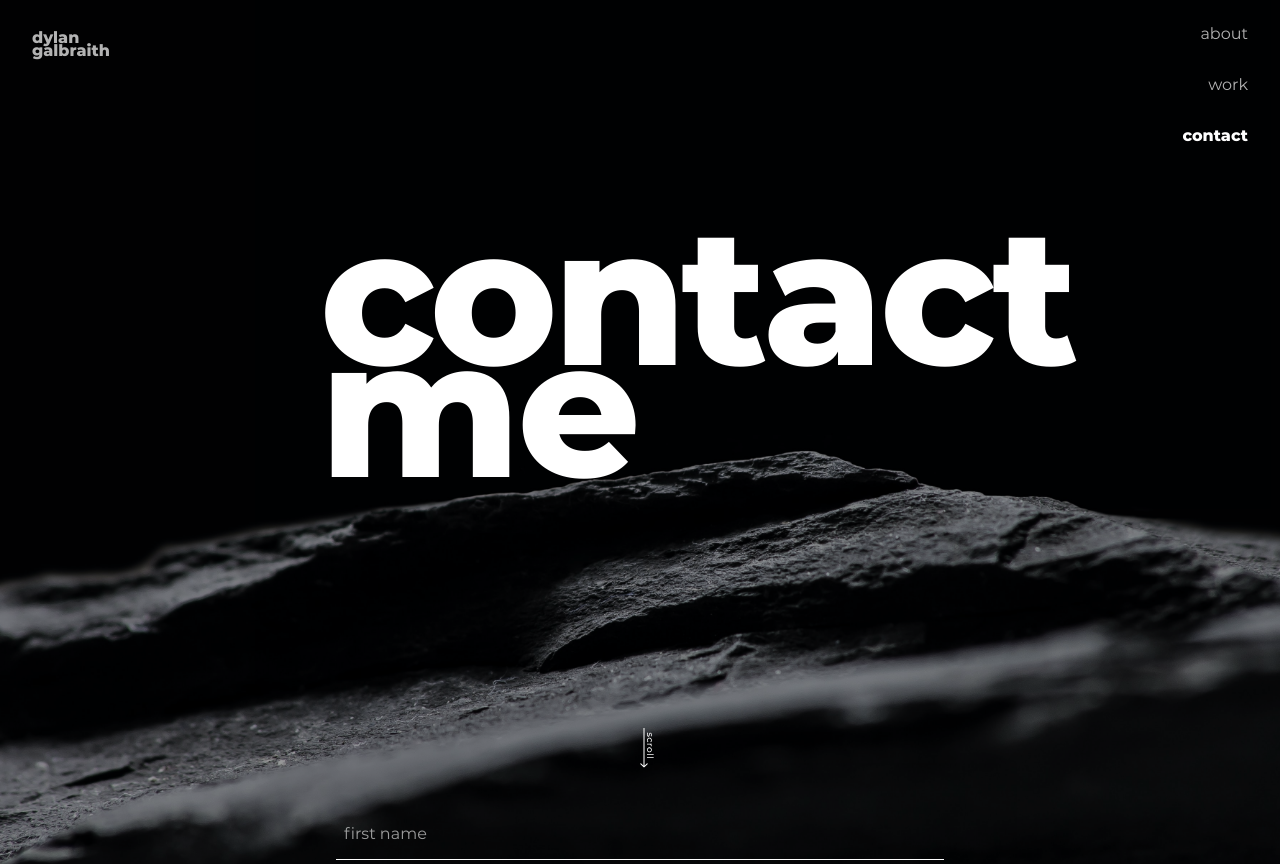
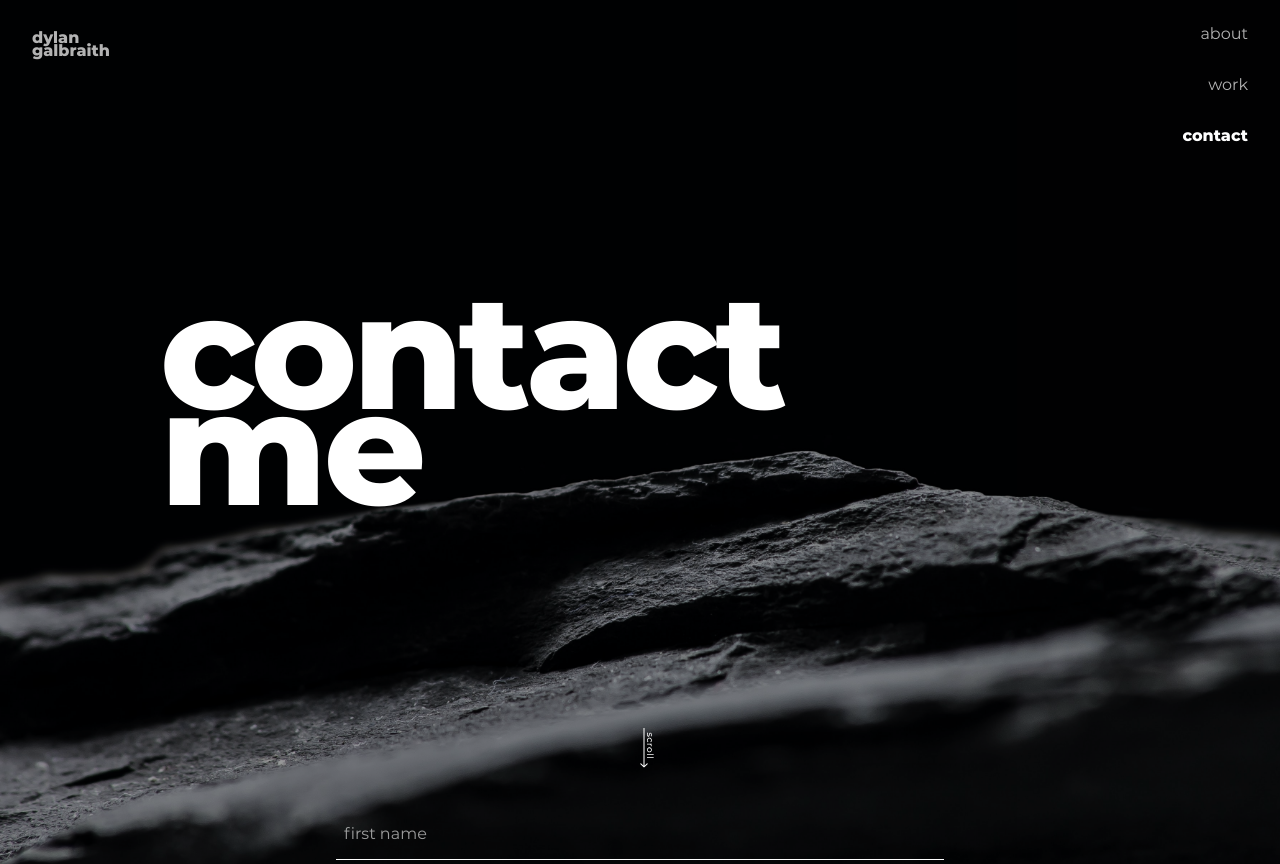
Before and after one commit to dylan-galbraith/portfolio, a React (Create React App) app: page /contact in a window 1280 px wide. Shown: the top 864 px of the page. Built offline with nearby package versions, Linux system fonts and the light colour scheme.

Commit message:
Add heading animations

```diff
--- a/package.json
+++ b/package.json
@@ -6,6 +6,7 @@
     "@testing-library/jest-dom": "^5.11.10",
     "@testing-library/react": "^11.2.6",
     "@testing-library/user-event": "^12.8.3",
+    "animate.css": "^4.1.1",
     "react": "^17.0.2",
     "react-dom": "^17.0.2",
     "react-modal": "^3.13.1",
--- a/public/index.html
+++ b/public/index.html
@@ -1,6 +1,10 @@
 <!DOCTYPE html>
 <html lang="en">
   <head>
+    <link
+    rel="stylesheet"
+    href="https://cdnjs.cloudflare.com/ajax/libs/animate.css/4.1.1/animate.min.css"
+  />
     <meta charset="utf-8" />
     <meta name="viewport" content="width=device-width, initial-scale=1" />
 
--- a/src/App.scss
+++ b/src/App.scss
@@ -1,6 +1,15 @@
 @use './partials/resets' as *;
 @use './partials/variables' as *;
 @use './partials/mixins' as *;
+
+@keyframes navbar {
+  0% {
+    opacity: 0;
+  }
+  50% {
+    opacity: 0;
+  }
+}
 
 .App {
   min-height: 100vh;
@@ -32,6 +41,8 @@
   padding: 0.5rem 0;
   background-image: linear-gradient(rgb(0, 0, 0), rgb(0,0,0,0));
   z-index: 10;
+  animation-name: navbar;
+  animation-duration: 4s;
   @include desktop {
     flex-direction: column;
     width: fit-content;
@@ -45,7 +56,7 @@
     padding: 1rem;
     opacity: 0.7;
     width: fit-content;
-    @include desktop {
+    @include tablet {
       &:hover {
         opacity: 1;
         font-weight: 800;
--- a/src/pages/About/About.js
+++ b/src/pages/About/About.js
@@ -15,11 +15,9 @@ export default function About() {
         <h1 className="about__heading">about<br/>me</h1>
         <img className="about__arrow" src={arrow} alt="" />
       </div>
-      <div className="about__bio">
-        <p className="about__text">Hi, I'm Dylan! I am a caffeine addicted, full stack web and software developer based out of Toronto, Ontario. As a full stack developer, I pride myself on building robust web applications with a user-friendly and intuitive interface, paired with a fast and efficient back-end. </p>
-        <img className="about__image" src={heroImage} alt="" />
-        <p className="about__text">Please feel free to take a look through my portfolio and past work, and contact me with any questions you may have!</p>
-      </div>
+      <p className="about__text">Hi, I'm Dylan! I am a caffeine addicted, full stack web and software developer based out of Toronto, Ontario. As a full stack developer, I pride myself on building robust web applications with a user-friendly and intuitive interface, paired with a fast and efficient back-end. </p>
+      <img className="about__image" src={heroImage} alt="" />
+      <p className="about__text">Please feel free to take a look through my portfolio and past work, and contact me with any questions you may have!</p>
     </main>
   )
 }
--- a/src/pages/About/About.scss
+++ b/src/pages/About/About.scss
@@ -19,6 +19,7 @@
       padding: 2rem 2rem 8rem;
     }
     @include desktop {
+      padding: 2rem;
       padding-left: 10rem;
     }
   }
@@ -28,13 +29,11 @@
     font-weight: 800;
     line-height: 3rem;
     letter-spacing: -0.3rem;
+    animation-name: slideInLeft;
+    animation-duration: 2s;
     @include tablet {
       font-size: 10rem;
       line-height: 6rem;
-    }
-    @include desktop {
-      font-size: 12rem;
-      line-height: 7rem;
     }
   }
 
--- a/src/pages/Contact/Contact.scss
+++ b/src/pages/Contact/Contact.scss
@@ -14,12 +14,14 @@
     width: 100vw;
     align-items: center;
     height: 100vh;
+    padding: 1rem;
     padding-bottom: 8rem;
     position: relative;
     @include tablet {
       padding: 2rem 2rem 8rem;
     }
     @include desktop {
+      padding: 2rem;
       padding-left: 10rem;
     }
   }
@@ -29,16 +31,11 @@
     font-weight: 800;
     line-height: 3rem;
     letter-spacing: -0.3rem;
-    padding: 1rem;
+    animation-name: slideInLeft;
+    animation-duration: 2s;
     @include tablet {
       font-size: 10rem;
       line-height: 6rem;
-      padding: 2rem;
-    }
-    @include desktop {
-      font-size: 12rem;
-      line-height: 7rem;
-      padding-left: 10rem;
     }
   }
 
--- a/src/pages/Home/Home.scss
+++ b/src/pages/Home/Home.scss
@@ -1,4 +1,13 @@
 @use '../../partials/mixins' as *;
+
+@keyframes heading {
+  0% {
+    left: -10rem;
+  }
+  100% {
+    left: 0rem;
+  }
+}
 
 .home {
   display: flex;
@@ -11,10 +20,12 @@
     padding: 2rem 2rem 8rem;
   }
   @include desktop {
+    padding: 2rem;
     padding-left: 10rem;
   }
 
   &__logo {
+    animation: slideInLeft 2s;
     @include desktop {
       width: 60vw;
     }
--- a/src/pages/Work/Work.scss
+++ b/src/pages/Work/Work.scss
@@ -14,12 +14,14 @@
     width: 100vw;
     align-items: center;
     height: 100vh;
+    padding: 1rem;
     padding-bottom: 8rem;
     position: relative;
     @include tablet {
       padding: 2rem 2rem 8rem;
     }
     @include desktop {
+      padding: 2rem;
       padding-left: 10rem;
     }
   }
@@ -29,14 +31,11 @@
     font-weight: 800;
     line-height: 4rem;
     letter-spacing: -0.3rem;
-    padding: 1rem;
+    animation-name: slideInLeft;
+    animation-duration: 2s;
     @include tablet {
       font-size: 10rem;
       line-height: 8rem;
-    }
-    @include desktop {
-      font-size: 12rem;
-      line-height: 10rem;
     }
   }
 
--- a/src/partials/_mixins.scss
+++ b/src/partials/_mixins.scss
@@ -18,6 +18,10 @@
   position: absolute;
   bottom: 8rem;
   left: 50vw;
+  animation-name: bounce;
+  animation-duration: 1s;
+  animation-delay: 2s;
+
   @include tablet {
     height: 2.5rem;
     bottom: 6rem;
```
Also changed, not shown: 1 other file (tests, documents, lock files or other folders).
